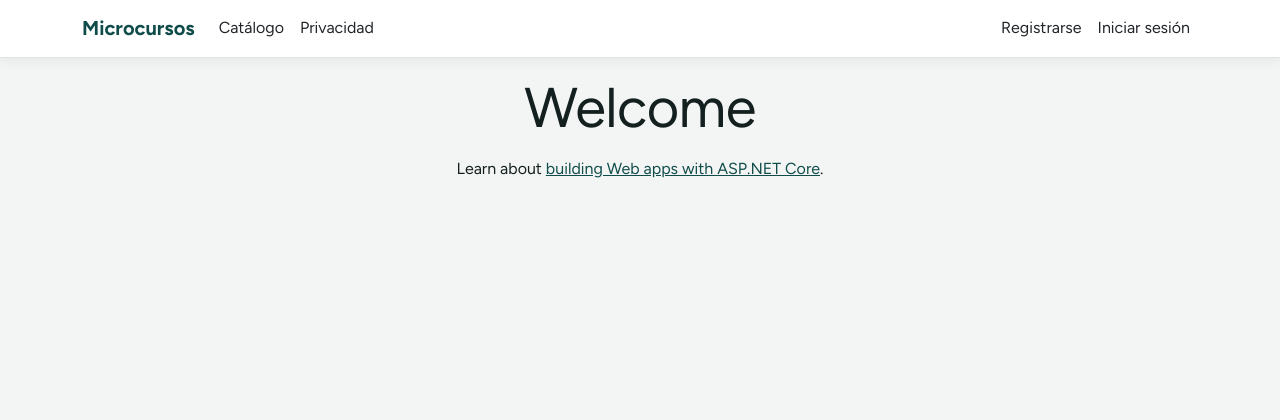
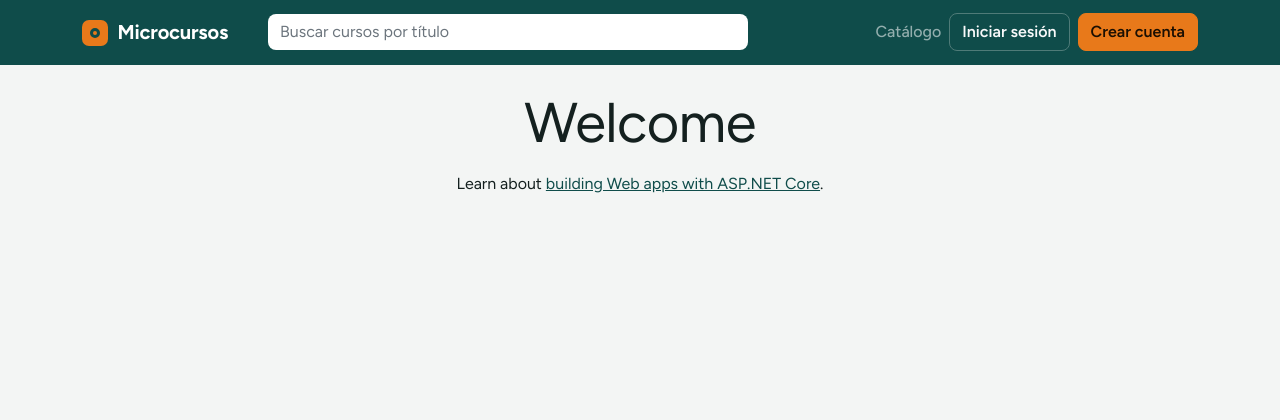
Before and after one commit to manusito12357/ProyectoWeb, an ASP.NET Core app: page /Home in a window 1280 px wide. Shown: the top 420 px of the page. Run offline with ASP.NET Core 8, Linux system fonts and the light colour scheme; style sheets or scripts are compiled from the project's sources; some libraries are stand-ins or nearby versions.

Commit message:
Barra superior con buscador y menu segun el rol

```diff
--- a/proyectoweb/Views/Shared/_Layout.cshtml
+++ b/proyectoweb/Views/Shared/_Layout.cshtml
@@ -1,3 +1,7 @@
+@{
+    var controlador = ViewContext.RouteData.Values["controller"]?.ToString();
+    string Activo(params string[] nombres) => nombres.Contains(controlador) ? "active" : "";
+}
 <!DOCTYPE html>
 <html lang="es">
 <head>
@@ -10,39 +14,42 @@
 </head>
 <body>
     <header>
-        <nav class="navbar navbar-expand-sm navbar-toggleable-sm navbar-light bg-white border-bottom box-shadow mb-3">
+        <nav class="navbar navbar-expand-lg navbar-dark barra-principal mb-4">
             <div class="container">
-                <a class="navbar-brand" asp-area="" asp-controller="Catalogo" asp-action="Index">Microcursos</a>
-                <button class="navbar-toggler" type="button" data-bs-toggle="collapse" data-bs-target=".navbar-collapse" aria-controls="navbarSupportedContent"
+                <a class="navbar-brand marca" asp-area="" asp-controller="Catalogo" asp-action="Index">
+                    <span class="marca-icono"></span>Microcursos
+                </a>
+                <button class="navbar-toggler" type="button" data-bs-toggle="collapse" data-bs-target="#menuPrincipal" aria-controls="menuPrincipal"
                         aria-expanded="false" aria-label="Mostrar menú">
                     <span class="navbar-toggler-icon"></span>
                 </button>
-                <div class="navbar-collapse collapse d-sm-inline-flex justify-content-between">
-                    <ul class="navbar-nav flex-grow-1">
+                <div class="collapse navbar-collapse" id="menuPrincipal">
+                    <form class="buscador-barra" asp-area="" asp-controller="Catalogo" asp-action="Index" method="get" role="search">
+                        <input type="search" name="buscar" value="@Context.Request.Query["buscar"]" class="form-control"
+                               placeholder="Buscar cursos por título" aria-label="Buscar cursos" maxlength="150" />
+                    </form>
+                    <ul class="navbar-nav ms-lg-auto mb-2 mb-lg-0">
                         <li class="nav-item">
-                            <a class="nav-link text-dark" asp-area="" asp-controller="Catalogo" asp-action="Index">Catálogo</a>
+                            <a class="nav-link @Activo("Catalogo")" asp-area="" asp-controller="Catalogo" asp-action="Index">Catálogo</a>
                         </li>
                         @if (User.IsInRole("Suscriptor"))
                         {
                             <li class="nav-item">
-                                <a class="nav-link text-dark" asp-area="" asp-controller="MisCursos" asp-action="Index">Mis cursos</a>
+                                <a class="nav-link @Activo("MisCursos")" asp-area="" asp-controller="MisCursos" asp-action="Index">Mis cursos</a>
                             </li>
                         }
                         @if (User.IsInRole("Administrador"))
                         {
                             <li class="nav-item">
-                                <a class="nav-link text-dark" asp-area="" asp-controller="Panel" asp-action="Index">Panel</a>
+                                <a class="nav-link @Activo("Panel")" asp-area="" asp-controller="Panel" asp-action="Index">Panel</a>
                             </li>
                             <li class="nav-item">
-                                <a class="nav-link text-dark" asp-area="" asp-controller="Categorias" asp-action="Index">Categorías</a>
+                                <a class="nav-link @Activo("Cursos", "Lecciones")" asp-area="" asp-controller="Cursos" asp-action="Index">Cursos</a>
                             </li>
                             <li class="nav-item">
-                                <a class="nav-link text-dark" asp-area="" asp-controller="Cursos" asp-action="Index">Cursos</a>
+                                <a class="nav-link @Activo("Categorias")" asp-area="" asp-controller="Categorias" asp-action="Index">Categorías</a>
                             </li>
                         }
-                        <li class="nav-item">
-                            <a class="nav-link text-dark" asp-area="" asp-controller="Home" asp-action="Privacy">Privacidad</a>
-                        </li>
                     </ul>
                     <partial name="_LoginPartial" />
                 </div>
--- a/proyectoweb/Views/Shared/_LoginPartial.cshtml
+++ b/proyectoweb/Views/Shared/_LoginPartial.cshtml
@@ -3,25 +3,26 @@
 @inject SignInManager<IdentityUser> SignInManager
 @inject UserManager<IdentityUser> UserManager
 
-<ul class="navbar-nav">
+<ul class="navbar-nav align-items-lg-center gap-lg-2">
 @if (SignInManager.IsSignedIn(User))
 {
+    var usuario = UserManager.GetUserName(User);
     <li class="nav-item">
-        <span class="nav-link text-dark">@UserManager.GetUserName(User)</span>
+        <span class="navbar-text sesion-usuario d-none d-xl-inline-block" title="@usuario">@usuario</span>
     </li>
     <li class="nav-item">
-        <form id="logoutForm" class="form-inline" asp-area="Identity" asp-page="/Account/Logout" asp-route-returnUrl="@Url.Action("Index", "Home", new { area = "" })">
-            <button id="logout" type="submit" class="nav-link btn btn-link text-dark border-0">Cerrar sesión</button>
+        <form id="logoutForm" asp-area="Identity" asp-page="/Account/Logout" asp-route-returnUrl="@Url.Action("Index", "Catalogo", new { area = "" })">
+            <button id="logout" type="submit" class="btn btn-outline-light">Cerrar sesión</button>
         </form>
     </li>
 }
 else
 {
     <li class="nav-item">
-        <a class="nav-link text-dark" id="register" asp-area="Identity" asp-page="/Account/Register">Registrarse</a>
+        <a class="btn btn-outline-light" id="login" asp-area="Identity" asp-page="/Account/Login">Iniciar sesión</a>
     </li>
     <li class="nav-item">
-        <a class="nav-link text-dark" id="login" asp-area="Identity" asp-page="/Account/Login">Iniciar sesión</a>
+        <a class="btn btn-destacado" id="register" asp-area="Identity" asp-page="/Account/Register">Crear cuenta</a>
     </li>
 }
 </ul>
--- a/proyectoweb/wwwroot/css/site.css
+++ b/proyectoweb/wwwroot/css/site.css
@@ -315,13 +315,88 @@ a:focus-visible,
   background-color: #fff;
 }
 
-/* Barra de navegación (se rehace en el siguiente paso) */
+/* Barra de navegación */
 
-.navbar-brand {
-  font-weight: 700;
-  color: var(--pino) !important;
+.barra-principal {
+  background-color: var(--pino);
+  padding: 0.75rem 0;
 }
 
-.navbar .nav-link:hover {
-  color: var(--pino) !important;
+.marca {
+  display: flex;
+  align-items: center;
+  gap: 0.6rem;
+  font-size: 1.25rem;
+  font-weight: 700;
+  letter-spacing: -0.01em;
 }
+
+.marca-icono {
+  display: grid;
+  place-items: center;
+  width: 26px;
+  height: 26px;
+  border-radius: 7px;
+  background-color: var(--mandarina);
+}
+
+.marca-icono::after {
+  content: "";
+  width: 10px;
+  height: 10px;
+  border: 3px solid var(--pino);
+  border-radius: 50%;
+}
+
+.buscador-barra {
+  flex: 1 1 auto;
+  max-width: 30rem;
+  margin: 0.75rem 0;
+}
+
+@media (min-width: 992px) {
+  .buscador-barra {
+    margin: 0 1.5rem;
+  }
+}
+
+.buscador-barra .form-control {
+  border: 0;
+}
+
+.barra-principal .nav-link {
+  color: #cfe3df;
+  font-weight: 500;
+}
+
+.barra-principal .nav-link:hover,
+.barra-principal .nav-link.active {
+  color: #fff;
+}
+
+@media (min-width: 992px) {
+  .barra-principal .nav-link.active {
+    box-shadow: inset 0 -3px 0 var(--mandarina);
+  }
+}
+
+.barra-principal .btn {
+  white-space: nowrap;
+}
+
+.barra-principal .btn-outline-light {
+  border-color: #4f7b78;
+}
+
+.barra-principal .btn-outline-light:hover {
+  color: var(--pino);
+}
+
+.sesion-usuario {
+  max-width: 14rem;
+  overflow: hidden;
+  text-overflow: ellipsis;
+  white-space: nowrap;
+  color: #cfe3df;
+  vertical-align: middle;
+}
```
